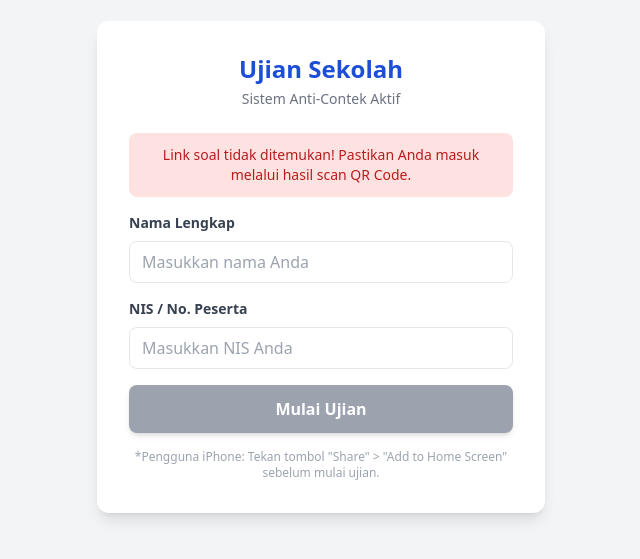
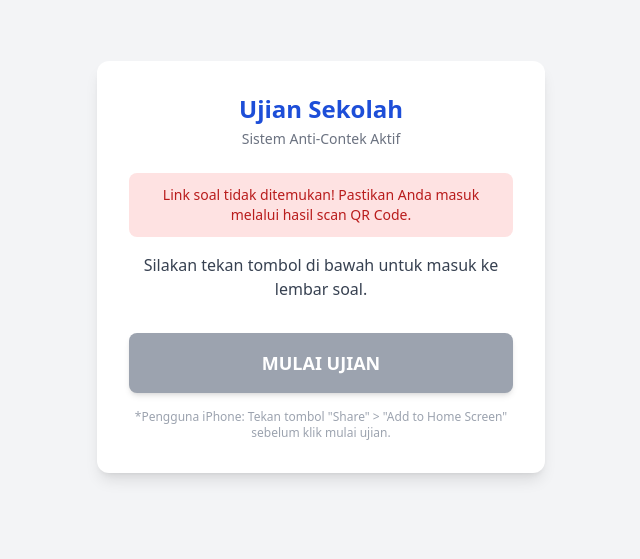
Before and after one commit to muhammad3569-alf/ujian-anticontek, a plain HTML site: page index.html in a window 1280 px wide. Shown: the part 133-692 px from the top of the page, without its empty margins (319-959 px from the left). Drawn offline with nearby package versions, Linux system fonts and the light colour scheme.

Commit message:
Update index.html

```diff
--- a/index.html
+++ b/index.html
@@ -2,34 +2,28 @@
 <html lang="id">
 <head>
     <meta charset="UTF-8">
-    <!-- Meta tags agar aplikasi menyesuaikan layar HP dan tidak bisa di-zoom -->
     <meta name="viewport" content="width=device-width, initial-scale=1.0, maximum-scale=1.0, user-scalable=no">
 
-    <!-- Meta tags untuk dukungan PWA (Fullscreen di iOS dan Android) -->
     <meta name="mobile-web-app-capable" content="yes">
     <meta name="apple-mobile-web-app-capable" content="yes">
     <meta name="apple-mobile-web-app-status-bar-style" content="black-translucent">
     <meta name="apple-mobile-web-app-title" content="Ujian Aman">
 
     <title>Aplikasi Ujian Anti-Contek</title>
-
-    <!-- Memuat Tailwind CSS untuk tampilan UI -->
     <script src="https://cdn.tailwindcss.com"></script>
 
     <style>
-        /* Mematikan fitur seleksi teks untuk mencegah Copy-Paste */
         body {
             user-select: none;
             -webkit-user-select: none;
             -moz-user-select: none;
-            overflow: hidden; /* Mencegah scroll di luar iframe */
+            overflow: hidden;
         }
 
-        /* Desain Watermark Transparan */
         .watermark-container {
             position: absolute;
             top: 0; left: 0; right: 0; bottom: 0;
-            pointer-events: none; /* Klik akan tembus ke Google Form di bawahnya */
+            pointer-events: none;
             z-index: 50;
             display: flex;
             justify-content: center;
@@ -37,7 +31,7 @@
             overflow: hidden;
         }
         .watermark-text {
-            color: rgba(0, 0, 0, 0.15); /* Hitam transparan */
+            color: rgba(0, 0, 0, 0.15);
             font-size: 2.5rem;
             font-weight: bold;
             text-align: center;
@@ -48,7 +42,7 @@
 </head>
 <body class="bg-gray-100 h-screen w-screen flex flex-col font-sans">
 
-    <!-- 1. HALAMAN AWAL (LOGIN SISWA) -->
+    <!-- HALAMAN AWAL -->
     <div id="start-screen" class="flex-1 flex items-center justify-center p-4">
         <div class="bg-white p-8 rounded-xl shadow-lg max-w-md w-full">
             <div class="text-center mb-6">
@@ -61,38 +55,29 @@
             </div>
 
             <div class="space-y-4">
-                <div>
-                    <label class="block text-gray-700 text-sm font-bold mb-2">Nama Lengkap</label>
-                    <input type="text" id="input-nama" class="w-full px-3 py-2 border rounded-lg focus:outline-none focus:ring-2 focus:ring-blue-500" placeholder="Masukkan nama Anda" autocomplete="off">
-                </div>
-                <div>
-                    <label class="block text-gray-700 text-sm font-bold mb-2">NIS / No. Peserta</label>
-                    <input type="text" id="input-nis" class="w-full px-3 py-2 border rounded-lg focus:outline-none focus:ring-2 focus:ring-blue-500" placeholder="Masukkan NIS Anda" autocomplete="off">
-                </div>
-                <button onclick="mulaiUjian()" id="btn-mulai" class="w-full bg-blue-600 hover:bg-blue-700 text-white font-bold py-3 rounded-lg mt-4 transition duration-200 shadow-md">
-                    Mulai Ujian
+                <p class="text-center text-gray-700 font-medium mb-4">Silakan tekan tombol di bawah untuk masuk ke lembar soal.</p>
+
+                <button onclick="mulaiUjian()" id="btn-mulai" class="w-full bg-blue-600 hover:bg-blue-700 text-white font-bold py-4 rounded-lg mt-4 transition duration-200 shadow-md text-lg">
+                    MULAI UJIAN
                 </button>
 
-                <!-- Petunjuk Khusus Pengguna iPhone -->
                 <p class="text-xs text-gray-400 text-center mt-4">
-                    *Pengguna iPhone: Tekan tombol "Share" > "Add to Home Screen" sebelum mulai ujian.
+                    *Pengguna iPhone: Tekan tombol "Share" > "Add to Home Screen" sebelum klik mulai ujian.
                 </p>
             </div>
         </div>
     </div>
 
-    <!-- 2. HALAMAN UJIAN (GOOGLE FORM + WATERMARK) -->
+    <!-- HALAMAN UJIAN -->
     <div id="exam-screen" class="hidden relative w-full h-full">
-        <!-- Iframe Google Form -->
         <iframe id="form-iframe" class="w-full h-full border-none absolute top-0 left-0" src=""></iframe>
 
-        <!-- Watermark Anti-Foto -->
         <div class="watermark-container">
             <div id="watermark-text" class="watermark-text"></div>
         </div>
     </div>
 
-    <!-- 3. MODAL PERINGATAN (PELANGGARAN) -->
+    <!-- MODAL PERINGATAN -->
     <div id="warning-modal" class="hidden fixed inset-0 bg-black bg-opacity-80 z-[100] flex items-center justify-center p-4 backdrop-blur-sm">
         <div class="bg-white rounded-2xl p-6 max-w-sm w-full text-center shadow-2xl transform scale-105 transition-all">
             <div class="mx-auto flex items-center justify-center h-16 w-16 rounded-full bg-red-100 mb-4">
@@ -108,7 +93,7 @@
         </div>
     </div>
 
-    <!-- 4. HALAMAN DISKUALIFIKASI -->
+    <!-- HALAMAN DISKUALIFIKASI -->
     <div id="disqualified-screen" class="hidden fixed inset-0 bg-red-600 z-[200] flex items-center justify-center p-6 text-center">
         <div class="bg-white p-8 rounded-2xl shadow-2xl max-w-md w-full">
             <h1 class="text-3xl font-bold text-red-600 mb-4">DIDISKUALIFIKASI</h1>
@@ -117,15 +102,12 @@
         </div>
     </div>
 
-    <!-- KODE JAVASCRIPT -->
     <script>
-        // Variabel Sistem
         let isExamRunning = false;
         let pelanggaran = 0;
         const maxPelanggaran = 3;
         let linkSoal = "";
 
-        // Menangkap Parameter URL saat web dimuat (misal: ?soal=https://docs.google.com/...)
         document.addEventListener("DOMContentLoaded", () => {
             const urlParams = new URLSearchParams(window.location.search);
             linkSoal = urlParams.get('soal');
@@ -137,79 +119,57 @@
             }
         });
 
-        // Fungsi Memulai Ujian
         function mulaiUjian() {
-            const nama = document.getElementById('input-nama').value.trim();
-            const nis = document.getElementById('input-nis').value.trim();
+            // Watermark diubah menjadi statis + tanggal
+            const tanggal = new Date().toLocaleDateString('id-ID');
+            document.getElementById('watermark-text').innerHTML = `UJIAN AKTIF<br>${tanggal}`;
 
-            if (!nama || !nis) {
-                alert("Harap isi Nama dan NIS terlebih dahulu!");
-                return;
-            }
-
-            // Atur Watermark
-            const tanggal = new Date().toLocaleDateString('id-ID');
-            document.getElementById('watermark-text').innerHTML = `${nama}<br>${nis}<br>${tanggal}`;
-
-            // Masukkan link soal ke Iframe
             document.getElementById('form-iframe').src = linkSoal;
 
-            // Transisi Layar
             document.getElementById('start-screen').classList.add('hidden');
             document.getElementById('exam-screen').classList.remove('hidden');
 
-            // Masuk Mode Fullscreen (Mendukung Android & Desktop)
             const el = document.documentElement;
             if (el.requestFullscreen) {
                 el.requestFullscreen().catch(err => console.log("Fullscreen ditolak"));
-            } else if (el.webkitRequestFullscreen) { /* Safari */
+            } else if (el.webkitRequestFullscreen) {
                 el.webkitRequestFullscreen();
             }
 
             isExamRunning = true;
         }
 
-        // Fungsi Menangani Pelanggaran
         function catatPelanggaran(alasan) {
-            if (!isExamRunning) return; // Abaikan jika ujian belum mulai
+            if (!isExamRunning) return;
 
             pelanggaran++;
 
             if (pelanggaran >= maxPelanggaran) {
-                // Diskualifikasi
-                document.getElementById('exam-screen').classList.add('hidden'); // Sembunyikan Soal
+                document.getElementById('exam-screen').classList.add('hidden');
                 document.getElementById('warning-modal').classList.add('hidden');
                 document.getElementById('disqualified-screen').classList.remove('hidden');
                 isExamRunning = false;
             } else {
-                // Tampilkan Peringatan
                 document.getElementById('warning-title').innerText = `Peringatan ${pelanggaran} dari ${maxPelanggaran}`;
                 document.getElementById('warning-message').innerText = `Sistem mendeteksi Anda: ${alasan}. Jika mencapai ${maxPelanggaran} kali, ujian otomatis dibatalkan!`;
                 document.getElementById('warning-modal').classList.remove('hidden');
             }
         }
 
-        // Tutup Modal Peringatan
         function tutupPeringatan() {
             document.getElementById('warning-modal').classList.add('hidden');
-            // Kembalikan ke fullscreen jika keluar
             if (!document.fullscreenElement && document.documentElement.requestFullscreen) {
                 document.documentElement.requestFullscreen().catch(e => {});
             }
         }
 
-        // --- SISTEM SENSOR ANTI-CONTEK ---
-
-        // 1. Deteksi Pindah Tab atau Aplikasi di Minimize
         document.addEventListener("visibilitychange", () => {
             if (document.hidden) {
                 catatPelanggaran("Berpindah Tab atau Aplikasi");
             }
         });
 
-        // 2. Deteksi Layar Kehilangan Fokus (Split Screen / Pop-up Notifikasi ditekan)
         window.addEventListener("blur", () => {
-            // Memberi jeda sedikit agar tidak salah deteksi saat klik di dalam iframe
             setTimeout(() => {
                 if (document.activeElement !== document.getElementById('form-iframe')) {
                     catatPelanggaran("Keluar dari area ujian");
@@ -217,16 +177,12 @@
             }, 200);
         });
 
-        // 3. Blokir Klik Kanan
         document.addEventListener('contextmenu', (e) => e.preventDefault());
 
-        // 4. Blokir Tombol Shortcut Keyboard (Desktop / Tablet Fisik)
         document.addEventListener('keydown', (e) => {
-            // Blokir F12, F11
             if (e.key === 'F12' || e.key === 'F11') {
                 e.preventDefault();
             }
-            // Blokir Ctrl+C, Ctrl+V, Ctrl+U, Ctrl+P, Ctrl+S
             if (e.ctrlKey || e.metaKey) {
                 const blockedKeys = ['c', 'v', 'u', 'p', 's', 'x'];
                 if (blockedKeys.includes(e.key.toLowerCase())) {
```
